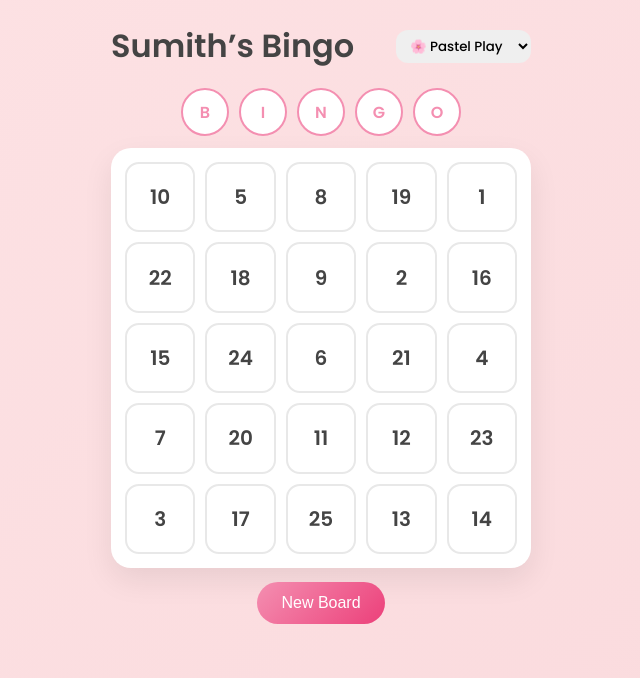
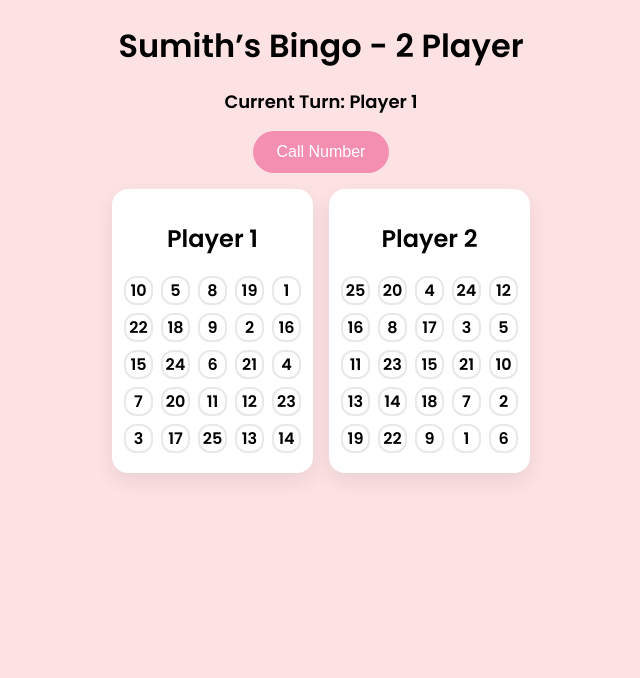
Before and after one commit to sumithsadanandan/Bingo-multiplayer, a plain HTML site: page index.html in a window 1280 px wide. Shown: the whole page, without its empty margins (319-959 px from the left). Drawn offline with Linux system fonts and the light colour scheme.

Commit message:
Update index.html for 2 Player Bingo game

```diff
--- a/index.html
+++ b/index.html
@@ -3,227 +3,92 @@
 <head>
 <meta charset="UTF-8" />
 <meta name="viewport" content="width=device-width, initial-scale=1.0" />
-<title>Sumith’s Bingo</title>
+<title>Sumith’s Bingo - 2 Player</title>
 
 <link href="https://fonts.googleapis.com/css2?family=Poppins:wght@500;600&display=swap" rel="stylesheet">
 
 <style>
-/* =====================
-   THEME VARIABLES
-   ===================== */
-:root {
-  --bg: linear-gradient(135deg, #fde2e4, #fadadd);
-  --card: #ffffff;
-  --cell: #ffffff;
-  --border: #e8e8e8;
-  --marked: #e6dbff;   /* lavender = selected */
-  --complete: #c8f7dc; /* green = completed */
-  --accent: #f48fb1;
-  --accent-dark: #ec407a;
-  --text: #444;
-  --shadow: 0 12px 30px rgba(0,0,0,0.08);
+body {
+  margin:0;
+  font-family:'Poppins',sans-serif;
+  background: #fde2e4;
+  display:flex;
+  flex-direction:column;
+  align-items:center;
+  padding:16px;
 }
 
-/* =====================
-   BASE LAYOUT
-   ===================== */
-body {
-  margin: 0;
-  font-family: 'Poppins', sans-serif;
-  background: var(--bg);
-  min-height: 100vh;
-  display: flex;
-  justify-content: center;
+h1 { margin:6px 0; }
+
+.board-container {
+  display:flex;
+  gap:16px;
+  margin-top:16px;
+  flex-wrap:wrap;
 }
 
-.app {
-  width: 100%;
-  max-width: 420px;
-  padding: 16px;
-}
-
-header {
-  display: flex;
-  justify-content: space-between;
-  align-items: center;
-}
-
-h1 {
-  margin: 6px 0;
-  color: var(--text);
-}
-
-select {
-  padding: 6px 10px;
-  border-radius: 12px;
-  border: none;
-  font-family: inherit;
-}
-
-/* =====================
-   BINGO LETTERS
-   ===================== */
-.bingo {
-  display: flex;
-  justify-content: center;
-  gap: 10px;
-  margin: 12px 0;
-}
-
-.letter {
-  width: 44px;
-  height: 44px;
-  border-radius: 50%;
-  background: #fff;
-  border: 2px solid var(--accent);
-  display: flex;
-  align-items: center;
-  justify-content: center;
-  font-weight: 600;
-  color: var(--accent);
-}
-
-.letter.active {
-  background: linear-gradient(135deg, var(--accent), var(--accent-dark));
-  color: #fff;
-}
-
-/* =====================
-   CARD & GRID
-   ===================== */
-.card {
-  background: var(--card);
-  border-radius: 20px;
-  padding: 14px;
-  box-shadow: var(--shadow);
+.player-board {
+  background:#fff;
+  padding:12px;
+  border-radius:16px;
+  box-shadow:0 8px 20px rgba(0,0,0,0.08);
+  text-align:center;
 }
 
 .grid {
-  display: grid;
-  grid-template-columns: repeat(5, 1fr);
-  gap: 10px;
+  display:grid;
+  grid-template-columns:repeat(5,1fr);
+  gap:8px;
+  margin-top:8px;
 }
 
 .cell {
-  aspect-ratio: 1;
-  background: var(--cell);
-  border-radius: 14px;
-  border: 2px solid var(--border);
-  display: flex;
-  align-items: center;
-  justify-content: center;
-  font-size: 20px;
-  font-weight: 600;
-  color: var(--text);
-  cursor: pointer;
-  transition: 0.25s;
+  aspect-ratio:1;
+  display:flex;
+  justify-content:center;
+  align-items:center;
+  border-radius:12px;
+  border:2px solid #e8e8e8;
+  font-weight:600;
+  cursor:pointer;
+  transition:0.25s;
 }
 
-.cell:active { transform: scale(0.95); }
+.cell.marked { background:#e6dbff; } /* selected */
+.cell.completed { background:#c8f7dc; } /* bingo */
 
-.cell.marked { background: var(--marked); }
-.cell.completed { background: var(--complete); }
-
-/* =====================
-   CONTROLS
-   ===================== */
-.controls {
-  text-align: center;
-  margin-top: 14px;
+button {
+  margin-top:16px;
+  padding:12px 24px;
+  border:none;
+  border-radius:30px;
+  background:#f48fb1;
+  color:#fff;
+  cursor:pointer;
+  font-size:16px;
 }
 
-button {
-  padding: 12px 24px;
-  font-size: 16px;
-  border-radius: 30px;
-  border: none;
-  background: linear-gradient(135deg, var(--accent), var(--accent-dark));
-  color: #fff;
-  cursor: pointer;
-}
+#turnIndicator { margin-top:12px; font-weight:600; font-size:18px; }
 
-#bingoMessage {
-  margin-top: 12px;
-  font-size: 26px;
-  font-weight: 600;
-  color: var(--accent-dark);
-  opacity: 0;
-  transition: 0.6s;
-}
-#bingoMessage.show { opacity: 1; }
-
-canvas {
-  position: fixed;
-  inset: 0;
-  pointer-events: none;
-}
-
-/* =====================
-   THEMES
-   ===================== */
-
-/* 🌸 Pastel Play (default) */
-body.pastel {
-  --bg: linear-gradient(135deg, #fde2e4, #fadadd);
-}
-
-/* ⚡ Neon Night */
-body.neon {
-  --bg: linear-gradient(135deg, #0f2027, #203a43, #2c5364);
-  --card: #111;
-  --cell: #1b1b1b;
-  --border: #00e5ff;
-  --marked: #7c4dff;
-  --complete: #00e676;
-  --accent: #00e5ff;
-  --accent-dark: #00bcd4;
-  --text: #e0f7fa;
-  --shadow: 0 0 30px rgba(0,229,255,0.35);
-}
-
-/* 🧊 Soft Touch */
-body.soft {
-  --bg: #e0e0e0;
-  --card: #e0e0e0;
-  --cell: #e0e0e0;
-  --border: transparent;
-  --marked: #d1c4e9;
-  --complete: #b2dfdb;
-  --accent: #757575;
-  --accent-dark: #424242;
-  --text: #333;
-  --shadow: 8px 8px 16px #bebebe,
-            -8px -8px 16px #ffffff;
-}
+canvas { position:fixed; inset:0; pointer-events:none; }
 </style>
 </head>
 
-<body class="pastel">
-<div class="app">
-  <header>
-    <h1>Sumith’s Bingo</h1>
-    <select id="theme">
-      <option value="pastel">🌸 Pastel Play</option>
-      <option value="neon">⚡ Neon Night</option>
-      <option value="soft">🧊 Soft Touch</option>
-    </select>
-  </header>
+<body>
+<h1>Sumith’s Bingo - 2 Player</h1>
+<div id="turnIndicator">Current Turn: Player 1</div>
+<button id="callNumberBtn">Call Number</button>
 
-  <div class="bingo">
-    <div class="letter" id="b">B</div>
-    <div class="letter" id="i">I</div>
-    <div class="letter" id="n">N</div>
-    <div class="letter" id="g">G</div>
-    <div class="letter" id="o">O</div>
+<div class="board-container">
+  <div class="player-board">
+    <h2>Player 1</h2>
+    <div class="grid" id="grid1"></div>
+    <div id="winner1" style="margin-top:8px; font-weight:600;"></div>
   </div>
-
-  <div class="card">
-    <div class="grid" id="grid"></div>
-  </div>
-
-  <div class="controls">
-    <button onclick="generateBoard()">New Board</button>
-    <div id="bingoMessage">🎉 BINGO! 🎉</div>
+  <div class="player-board">
+    <h2>Player 2</h2>
+    <div class="grid" id="grid2"></div>
+    <div id="winner2" style="margin-top:8px; font-weight:600;"></div>
   </div>
 </div>
 
@@ -232,126 +97,105 @@ body.soft {
 
 <script>
 const SIZE = 5;
-let cells = [];
-let completed = new Set();
-let bingo = false;
-let audioReady = false;
+let board1=[], board2=[];
+let cells1=[], cells2=[];
+let calledNumbers = [];
+let currentPlayer = 1;
+let bingo1=false, bingo2=false;
+let confettiFrameId = null;
+const sound=document.getElementById('sound'); sound.volume=1;
+const grid1=document.getElementById('grid1');
+const grid2=document.getElementById('grid2');
+const turnIndicator=document.getElementById('turnIndicator');
 
-/* CONFETTI FIX */
-let confettiFrameId = null;
+function shuffle(arr){ return arr.sort(()=>Math.random()-0.5); }
 
-const sound = document.getElementById('sound');
-sound.volume = 1;
-
-/* Theme switch */
-document.getElementById('theme').onchange = e => {
-  document.body.className = e.target.value;
-};
-
-/* Generate board */
-function generateBoard(){
-  stopConfetti();
-
-  const grid = document.getElementById('grid');
-  grid.innerHTML = '';
-  cells = [];
-  completed.clear();
-  bingo = false;
-
-  document.getElementById('bingoMessage').classList.remove('show');
-  document.querySelectorAll('.letter').forEach(l => l.classList.remove('active'));
-
-  [...Array(25).keys()].map(i=>i+1).sort(()=>Math.random()-0.5)
-  .forEach(n=>{
+function generateBoard(grid, cellsArr){
+  grid.innerHTML='';
+  cellsArr.length=0;
+  const nums=shuffle([...Array(25).keys()].map(i=>i+1));
+  nums.forEach(n=>{
     const cell=document.createElement('div');
     cell.className='cell';
     cell.textContent=n;
-    cell.onclick=()=>{
-      if(!audioReady){
-        sound.play().catch(()=>{});
-        sound.pause();
-        audioReady=true;
-      }
-      cell.classList.toggle('marked');
-      checkBingo();
-    };
-    cells.push(cell);
+    cellsArr.push(cell);
     grid.appendChild(cell);
+  });
+  return nums;
+}
+
+function newGame(){
+  stopConfetti();
+  calledNumbers=[]; currentPlayer=1;
+  bingo1=bingo2=false;
+  turnIndicator.textContent="Current Turn: Player 1";
+  document.getElementById('winner1').textContent='';
+  document.getElementById('winner2').textContent='';
+  board1=generateBoard(grid1, cells1);
+  board2=generateBoard(grid2, cells2);
+}
+
+function callNumber(){
+  const remaining = [...Array(25).keys()].map(i=>i+1).filter(n=>!calledNumbers.includes(n));
+  if(!remaining.length) return;
+  const num = remaining[Math.floor(Math.random()*remaining.length)];
+  calledNumbers.push(num);
+  markNumber(num, cells1);
+  markNumber(num, cells2);
+  checkBingo(cells1, 'winner1'); checkBingo(cells2, 'winner2');
+  currentPlayer = currentPlayer===1?2:1;
+  turnIndicator.textContent="Current Turn: Player "+currentPlayer;
+}
+
+function markNumber(num, cells){
+  cells.forEach(cell=>{
+    if(+cell.textContent===num) cell.classList.add('marked');
   });
 }
 
-/* Bingo logic */
-function checkBingo(){
+function checkBingo(cells, winnerId){
+  if(document.getElementById(winnerId).textContent) return; // already won
   const lines=[];
   for(let r=0;r<SIZE;r++) lines.push([...Array(SIZE)].map((_,c)=>r*SIZE+c));
   for(let c=0;c<SIZE;c++) lines.push([...Array(SIZE)].map((_,r)=>r*SIZE+c));
-
-  lines.forEach((l,i)=>{
-    if(l.every(x=>cells[x].classList.contains('marked'))){
-      l.forEach(x=>cells[x].classList.add('completed'));
-      completed.add(i);
+  let won=false;
+  lines.forEach(line=>{
+    if(line.every(i=>cells[i].classList.contains('marked'))){
+      line.forEach(i=>cells[i].classList.add('completed'));
+      won=true;
     }
   });
-
-  ['b','i','n','g','o'].forEach((id,i)=>{
-    document.getElementById(id).classList.toggle('active', completed.size>i);
-  });
-
-  if(completed.size>=5 && !bingo){
-    bingo=true;
-    document.getElementById('bingoMessage').classList.add('show');
-    sound.currentTime=0;
-    sound.play().catch(()=>{});
+  if(won){
+    document.getElementById(winnerId).textContent="🎉 BINGO!";
+    sound.currentTime=0; sound.play().catch(()=>{});
     confetti();
   }
 }
 
-/* CONFETTI (fixed) */
+/* CONFETTI */
 function confetti(){
-  const c=document.getElementById('confetti');
-  const ctx=c.getContext('2d');
-  c.width=innerWidth;
-  c.height=innerHeight;
-
-  const pieces=[...Array(120)].map(()=>({
-    x:Math.random()*c.width,
-    y:-20,
-    r:Math.random()*6+4,
-    v:Math.random()*3+2,
-    col:['#f48fb1','#ce93d8','#b39ddb','#80cbc4','#a5d6a7']
-        [Math.floor(Math.random()*5)]
-  }));
-
+  const c=document.getElementById('confetti'); const ctx=c.getContext('2d');
+  c.width=innerWidth; c.height=innerHeight;
+  const pieces=[...Array(120)].map(()=>({x:Math.random()*c.width,y:-20,r:Math.random()*6+4,v:Math.random()*3+2,col:['#f48fb1','#ce93d8','#b39ddb','#80cbc4','#a5d6a7'][Math.floor(Math.random()*5)]}));
   let frame=0;
   function draw(){
     ctx.clearRect(0,0,c.width,c.height);
-    pieces.forEach(p=>{
-      p.y+=p.v;
-      ctx.fillStyle=p.col;
-      ctx.beginPath();
-      ctx.arc(p.x,p.y,p.r,0,Math.PI*2);
-      ctx.fill();
-    });
-    if(frame++<180){
-      confettiFrameId=requestAnimationFrame(draw);
-    } else {
-      stopConfetti();
-    }
+    pieces.forEach(p=>{p.y+=p.v;ctx.fillStyle=p.col;ctx.beginPath();ctx.arc(p.x,p.y,p.r,0,Math.PI*2);ctx.fill();});
+    if(frame++<180) confettiFrameId=requestAnimationFrame(draw);
+    else stopConfetti();
   }
   draw();
 }
 
 function stopConfetti(){
-  const c=document.getElementById('confetti');
-  const ctx=c.getContext('2d');
-  if(confettiFrameId){
-    cancelAnimationFrame(confettiFrameId);
-    confettiFrameId=null;
-  }
+  const c=document.getElementById('confetti'); const ctx=c.getContext('2d');
+  if(confettiFrameId){ cancelAnimationFrame(confettiFrameId); confettiFrameId=null; }
   ctx.clearRect(0,0,c.width,c.height);
 }
 
-generateBoard();
+/* Initialize game */
+newGame();
+document.getElementById('callNumberBtn').onclick=callNumber;
 </script>
 </body>
 </html>
```
